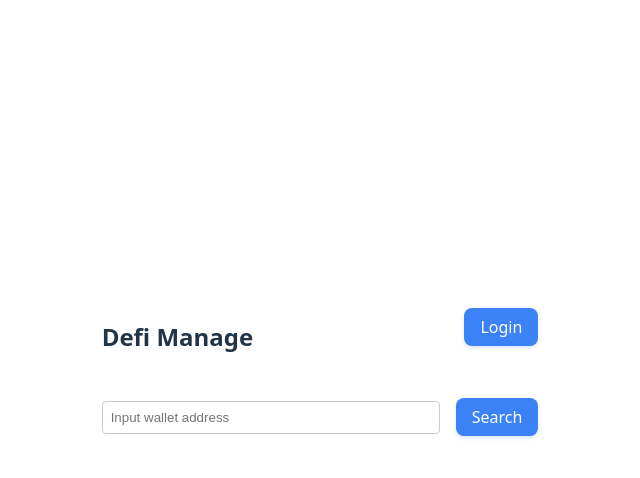
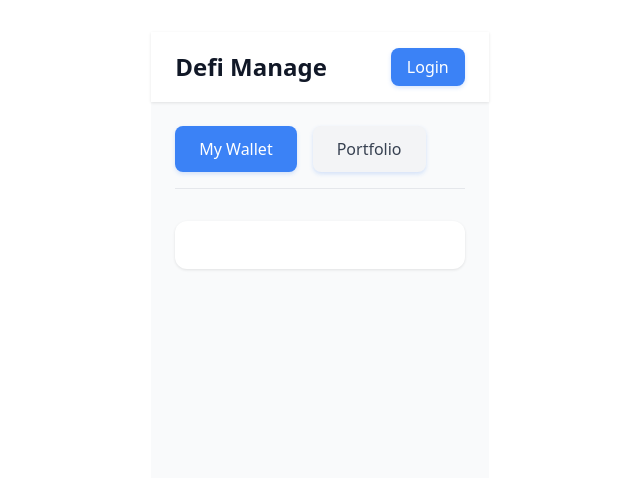
Before and after one commit to aki-0517/contract-manage-exam, a React (Vite) app: page / in a window 1280 px wide. Shown: the top 478 px of the page, without its empty margins (320-960 px from the left). Built offline with nearby package versions, Linux system fonts and the light colour scheme; no server answers.

Commit message:
edit design

```diff
--- a/src/App.tsx
+++ b/src/App.tsx
@@ -28,6 +28,8 @@ function App() {
   const [positions, setPositions] = useState<any[]>([]);
   const [loading, setLoading] = useState(false);
   const [error, setError] = useState<string | null>(null);
+  const [activeTab, setActiveTab] = useState<'my-wallet' | 'portfolio'>('my-wallet');
+  const [isInputFocused, setIsInputFocused] = useState(false);
 
   useEffect(() => {
     if (user?.wallet?.address) {
@@ -118,39 +120,156 @@ function App() {
   }, [searchedAddress, ready]);
 
   return (
-    <div className="app-container" style={{ maxWidth: 600, margin: '0 auto', padding: 24, position: 'relative' }}>
-      <div style={{ position: 'absolute', top: 24, right: 24 }}>
+    <div style={{
+      minHeight: '100vh',
+      background: '#f9fafb'
+    }}>
+      {/* ヘッダー */}
+      <header style={{
+        background: 'white',
+        boxShadow: '0 1px 3px rgba(0,0,0,0.1)',
+        position: 'sticky',
+        top: 0,
+        zIndex: 100
+      }}>
+        <div style={{
+          maxWidth: '1440px',
+          margin: '0 auto',
+          padding: '16px 24px',
+          display: 'flex',
+          justifyContent: 'space-between',
+          alignItems: 'center',
+          gap: '32px'
+        }}>
+          <h1 style={{
+            fontSize: '24px',
+            margin: 0,
+            fontWeight: 600,
+            color: '#111827',
+            flex: '0 0 auto'
+          }}>
+            Defi Manage
+          </h1>
+          <div style={{ flex: 1 }} />
+          <div style={{ flex: '0 0 auto' }}>
             <WalletConnectButton />
           </div>
-      <header style={{ display: 'flex', flexDirection: 'column', alignItems: 'flex-start', gap: 16, marginBottom: 24 }}>
-        <h1 style={{ fontSize: 24 }}>Defi Manage</h1>
-        <div style={{ display: 'flex', gap: 16, alignItems: 'center', marginTop: 16 }}>
+        </div>
+      </header>
+
+      {/* メインコンテンツ */}
+      <main style={{
+        maxWidth: '1440px',
+        margin: '0 auto',
+        padding: '24px'
+      }}>
+        {/* タブ */}
+        <div style={{
+          display: 'flex',
+          gap: '16px',
+          marginBottom: '32px',
+          borderBottom: '1px solid #e5e7eb',
+          paddingBottom: '16px'
+        }}>
+          <button
+            onClick={() => setActiveTab('my-wallet')}
+            style={{
+              padding: '12px 24px',
+              borderRadius: '0.5rem',
+              border: 'none',
+              background: activeTab === 'my-wallet' ? '#3b82f6' : '#f3f4f6',
+              color: activeTab === 'my-wallet' ? 'white' : '#374151',
+              cursor: 'pointer',
+              transition: 'all 0.2s ease',
+              fontWeight: 500,
+              fontSize: '16px'
+            }}
+          >
+            My Wallet
+          </button>
+          <button
+            onClick={() => setActiveTab('portfolio')}
+            style={{
+              padding: '12px 24px',
+              borderRadius: '0.5rem',
+              border: 'none',
+              background: activeTab === 'portfolio' ? '#3b82f6' : '#f3f4f6',
+              color: activeTab === 'portfolio' ? 'white' : '#374151',
+              cursor: 'pointer',
+              transition: 'all 0.2s ease',
+              fontWeight: 500,
+              fontSize: '16px'
+            }}
+          >
+            Portfolio
+          </button>
+        </div>
+
+        {/* コンテンツ */}
+        <div style={{
+          background: 'white',
+          borderRadius: '12px',
+          padding: '24px',
+          boxShadow: '0 1px 3px rgba(0,0,0,0.1)'
+        }}>
+          {activeTab === 'my-wallet' ? (
+            <div>
+              {user?.wallet?.address && (
+                <DefiPositions
+                  positions={positions}
+                  loading={loading}
+                  error={error}
+                  searchedAddress={user.wallet.address}
+                />
+              )}
+            </div>
+          ) : (
+            <div>
+              <div style={{
+                display: 'flex',
+                gap: '16px',
+                alignItems: 'center',
+                marginBottom: '24px',
+                maxWidth: '800px'
+              }}>
                 <input
                   type="text"
                   placeholder="Input wallet address"
                   value={inputAddress}
                   onChange={e => setInputAddress(e.target.value)}
                   onKeyDown={handleInputKeyDown}
-            style={{ padding: 8, borderRadius: 4, border: '1px solid #ccc', minWidth: 320 }}
+                  onFocus={() => setIsInputFocused(true)}
+                  onBlur={() => setIsInputFocused(false)}
+                  style={{
+                    padding: '12px 16px',
+                    borderRadius: '8px',
+                    border: `1px solid ${isInputFocused ? '#3b82f6' : '#e5e7eb'}`,
+                    flex: 1,
+                    fontSize: '16px',
+                    outline: 'none',
+                    transition: 'all 0.2s ease',
+                    boxShadow: isInputFocused ? '0 0 0 2px rgba(59, 130, 246, 0.1)' : 'none'
+                  }}
                 />
                 <button
                   onClick={handleSearch}
                   style={{
-              padding: '8px 16px',
-              borderRadius: '0.5rem',
+                    padding: '12px 24px',
+                    borderRadius: '8px',
                     border: 'none',
                     background: '#3b82f6',
                     color: 'white',
                     cursor: 'pointer',
                     transition: 'all 0.2s ease',
-              boxShadow: '0 2px 4px rgba(59, 130, 246, 0.2)'
+                    boxShadow: '0 2px 4px rgba(59, 130, 246, 0.2)',
+                    fontWeight: 500,
+                    fontSize: '16px',
+                    whiteSpace: 'nowrap'
                   }}
                 >
                   Search
                 </button>
               </div>
-      </header>
-      <div style={{ marginTop: 24, minHeight: 32 }}>
               <DefiPositions
                 positions={positions}
                 loading={loading}
@@ -158,6 +277,9 @@ function App() {
                 searchedAddress={searchedAddress}
               />
             </div>
+          )}
+        </div>
+      </main>
     </div>
   );
 }
```
Lines whose indentation alone changed are shown as unchanged.
